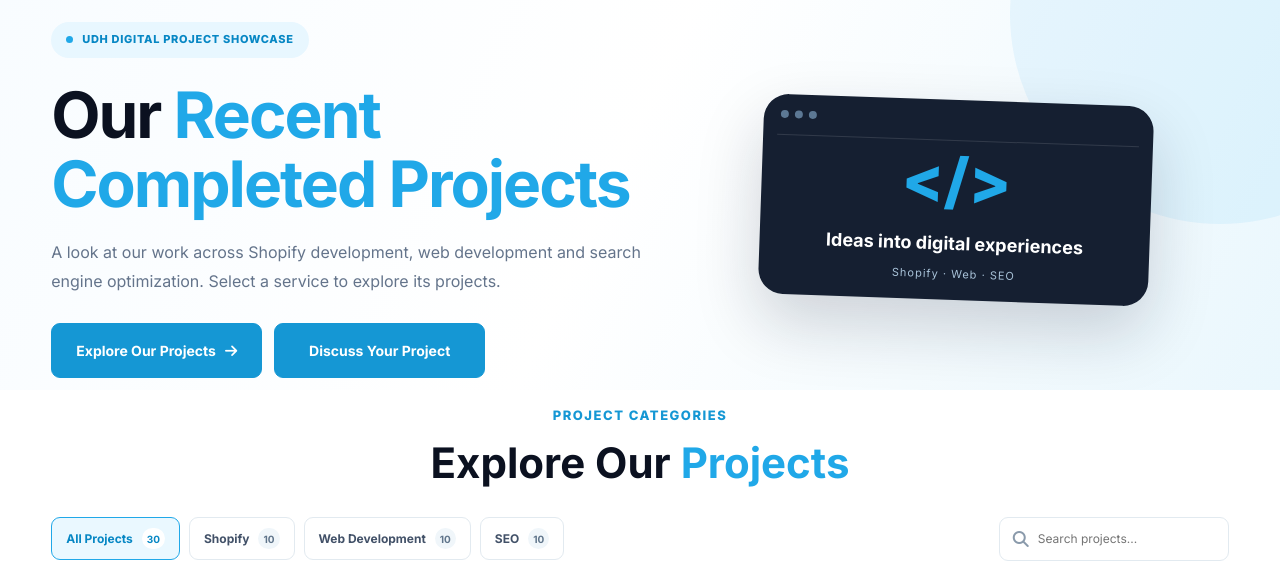
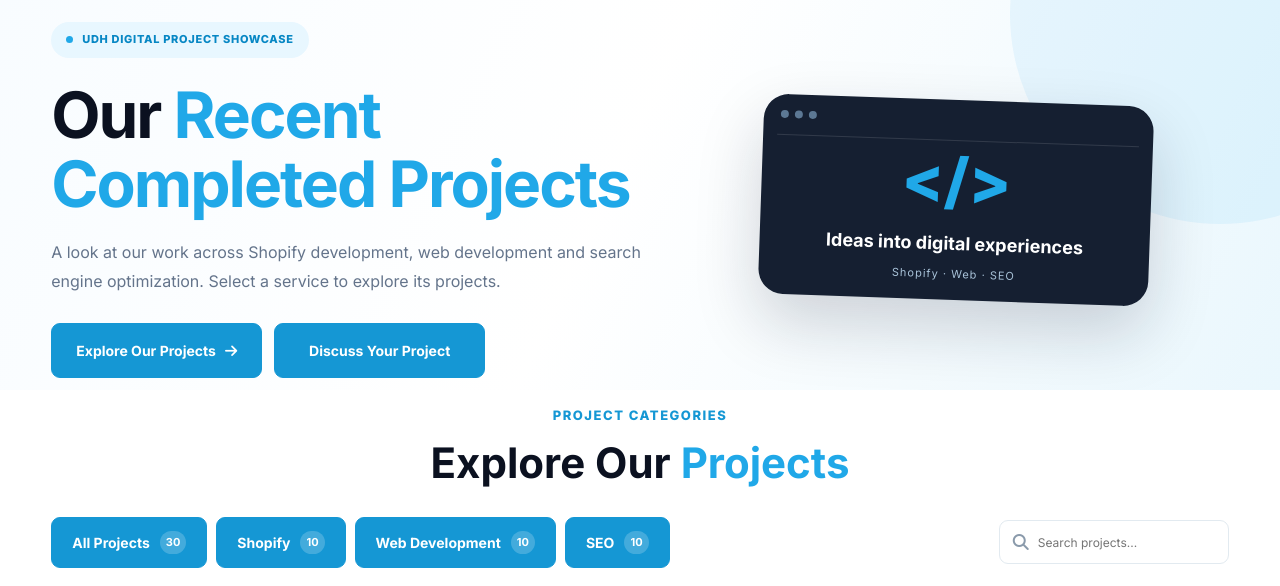
Before and after one commit to asifshopify88/udhdigital, a plain HTML site: page portfolio.html in a window 1280 px wide. Shown: the part 117-703 px from the top of the page. Drawn offline with Linux system fonts and the light colour scheme.

Commit message:
Enlarge blue portfolio category filter buttons

```diff
--- a/portfolio.css
+++ b/portfolio.css
@@ -92,3 +92,43 @@
 @media(max-width:650px){
   .work-hero-actions .btn{width:100%;min-width:0}
 }
+
+/* Larger blue project category filter buttons */
+.work-filters .filter-btn,
+.work-filters .filter-btn:hover,
+.work-filters .filter-btn.active{
+  display:inline-flex;
+  align-items:center;
+  justify-content:center;
+  gap:10px;
+  min-height:48px;
+  padding:13px 20px;
+  border:1px solid #1597d4;
+  border-radius:9px;
+  background:#1597d4;
+  color:#fff;
+  font-size:14px;
+  font-weight:700;
+}
+.work-filters .filter-btn:hover{
+  border-color:#087fb8;
+  background:#087fb8;
+  color:#fff;
+}
+.work-filters .filter-btn span,
+.work-filters .filter-btn.active span{
+  display:grid;
+  place-items:center;
+  min-width:23px;
+  height:23px;
+  padding:0 6px;
+  border-radius:20px;
+  background:rgba(255,255,255,.2);
+  color:#fff;
+  font-size:11px;
+  font-weight:700;
+}
+@media(max-width:650px){
+  .work-filters{gap:10px}
+  .work-filters .filter-btn{min-height:46px;padding:12px 16px;font-size:13px}
+}
```
